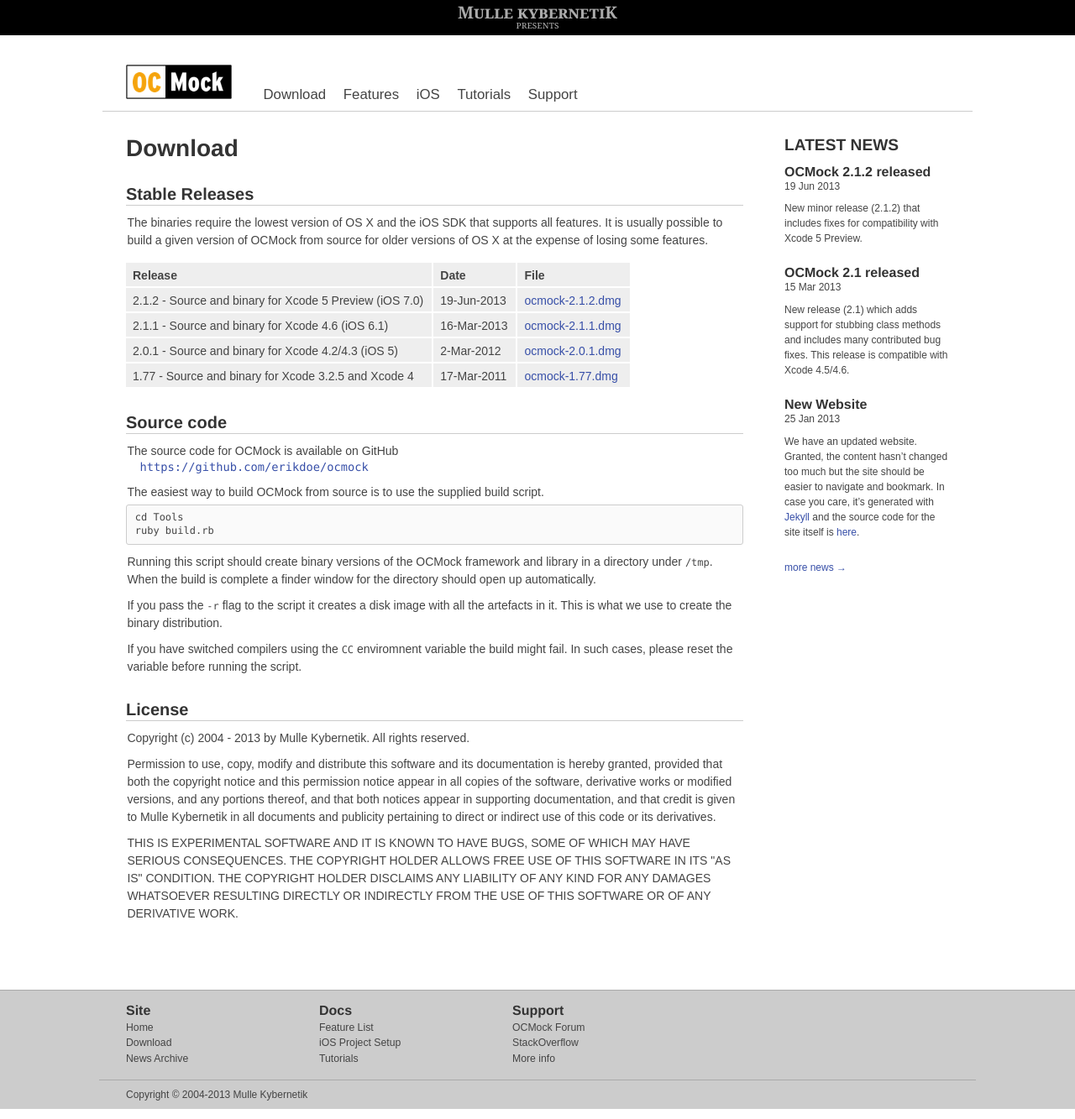
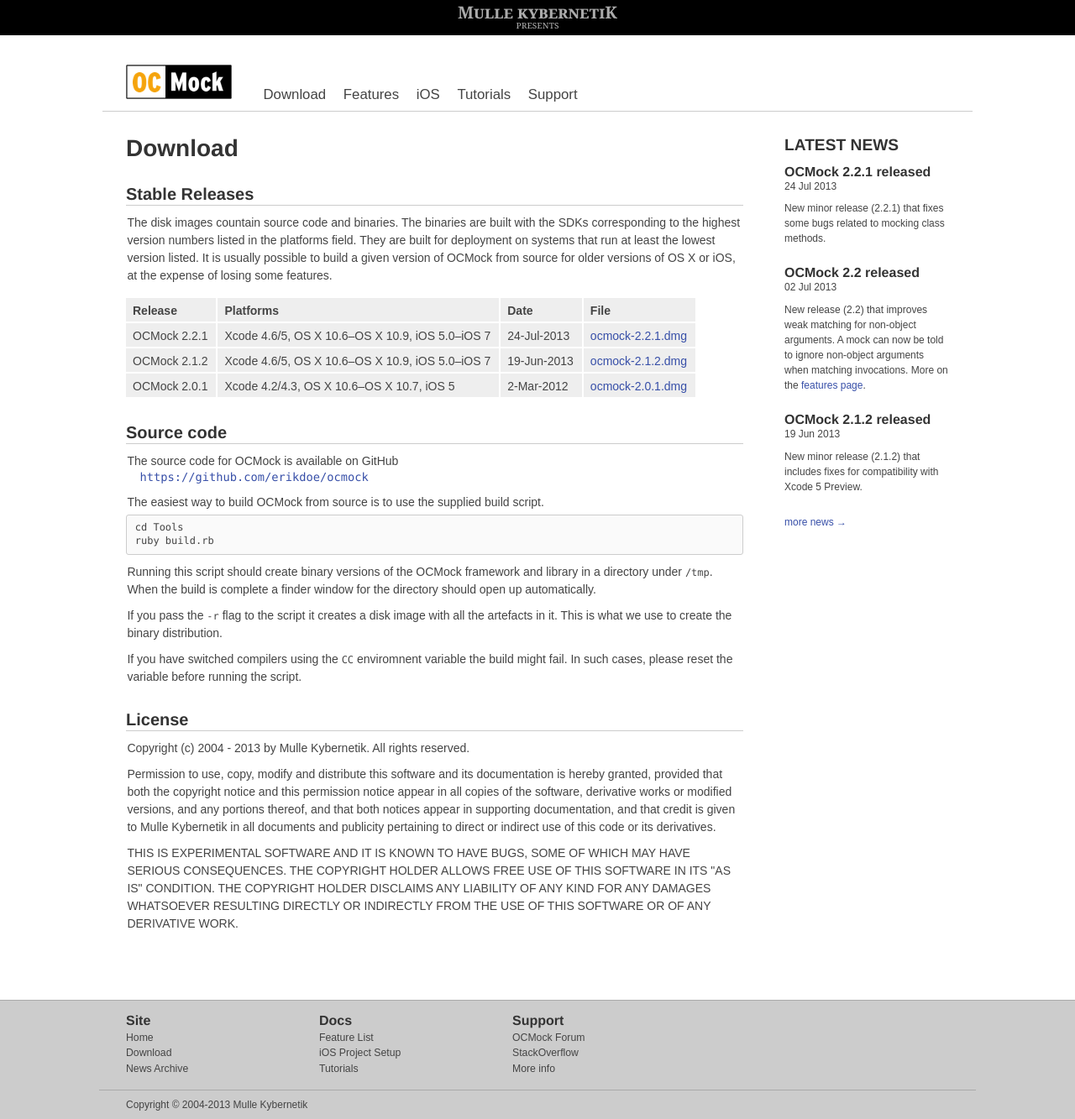
Before and after one commit to erikdoe/ocmock, a Jekyll site: the page built from download.html, in a window 1280 px wide. Shown: the whole page at 84% size. Built offline with Jekyll 4.4.1, drawn with Linux system fonts in a browser that asks for light colours; comment, search, counter and statistics services are not loaded.

Commit message:
OCMock 2.2/2.2.1 releases.

```diff
--- a/download.html
+++ b/download.html
@@ -11,63 +11,32 @@ published: true
 <h2>
 	Stable Releases
 </h2>
-<p>The binaries require the lowest version of OS X and the iOS SDK that supports all features. It is usually possible to build a given version of OCMock from source for older versions of OS X at the expense of losing some features.
+<p>The disk images countain source code and binaries. The binaries are built with the SDKs corresponding to the highest version numbers listed in the platforms field. They are built for deployment on systems that run at least the lowest version listed. It is usually possible to build a given version of OCMock from source for older versions of OS X or iOS, at the expense of losing some features.
 
 <table>
 	<tr>
-		<th>
-			Release
-		</th>
-		<th>
-			Date
-		</th>
-		<th>
-			File
-		</th>
+		<th>Release</th>
+		<th>Platforms</th>
+		<th>Date</th>
+		<th>File</th>
 	</tr>
 	<tr>
-		<td>
-			2.1.2 - Source and binary for Xcode 5 Preview (iOS 7.0)<br>
-		</td>
-		<td>
-			19-Jun-2013
-		</td>
-		<td>
-			<a href="{{ site.baseurl }}/downloads/ocmock-2.1.2.dmg">ocmock-2.1.2.dmg</a>
-		</td>
+		<td>OCMock 2.2.1</td>
+		<td>Xcode 4.6/5, OS X 10.6&ndash;OS X 10.9, iOS 5.0&ndash;iOS 7</td>
+		<td>24-Jul-2013</td>
+		<td><a href="{{ site.baseurl }}/downloads/ocmock-2.2.1.dmg">ocmock-2.2.1.dmg</a></td>
 	</tr>
 	<tr>
-		<td>
-			2.1.1 - Source and binary for Xcode 4.6 (iOS 6.1)
-		</td>
-		<td>
-			16-Mar-2013
-		</td>
-		<td>
-			<a href="{{ site.baseurl }}/downloads/ocmock-2.1.1.dmg">ocmock-2.1.1.dmg</a>
-		</td>
+		<td>OCMock 2.1.2</td>
+		<td>Xcode 4.6/5, OS X 10.6&ndash;OS X 10.9, iOS 5.0&ndash;iOS 7</td>
+		<td>19-Jun-2013</td>
+		<td><a href="{{ site.baseurl }}/downloads/ocmock-2.1.2.dmg">ocmock-2.1.2.dmg</a></td>
 	</tr>
 	<tr>
-		<td>
-			2.0.1 - Source and binary for Xcode 4.2/4.3 (iOS 5)
-		</td>
-		<td>
-			2-Mar-2012
-		</td>
-		<td>
-			<a href="{{ site.baseurl }}/downloads/ocmock-2.0.1.dmg">ocmock-2.0.1.dmg</a>
-		</td>
-	</tr>
-	<tr>
-		<td>
-			1.77 - Source and binary for Xcode 3.2.5 and Xcode 4
-		</td>
-		<td>
-			17-Mar-2011
-		</td>
-		<td>
-			<a href="{{ site.baseurl }}/downloads/ocmock-1.77.dmg">ocmock-1.77.dmg</a>
-		</td>
+		<td>OCMock 2.0.1</td>
+		<td>Xcode 4.2/4.3, OS X 10.6&ndash;OS X 10.7, iOS 5</td>
+		<td>2-Mar-2012</td>
+		<td><a href="{{ site.baseurl }}/downloads/ocmock-2.0.1.dmg">ocmock-2.0.1.dmg</a></td>
 	</tr>
 </table>
 <h2>
--- a/features.html
+++ b/features.html
@@ -25,12 +25,12 @@ nosidebar: true
 <h2>Stubs</h2>
 <pre><code>[[[mock stub] andReturn:aValue] someMethod:someArgument]</code></pre>
 <p>Tells the mock object that when <b>someMethod:</b> is called with <i>someArgument</i> it should return <i>aValue</i>.</p>
-<p>If the method returns a primitive type the return value must be wrapped as follows. It is not possible to pass primitive types directly.</p>
-<pre><code>[[[mock stub] andReturnValue:OCMOCK_VALUE((BOOL){YES})] someMethod:someArgument]</code></pre>
+<p>If the method returns a primitive type then <b>andReturnValue:</b> must be used with a value argument. It is not possible to pass primitive types directly.</p>
+<pre><code>[[[mock stub] andReturnValue:@YES] aMethodReturnABoolean:someArgument]</code></pre>
 
 <p>Values can also be returned in pass-by-reference arguments:</p>
 <pre><code>[[mock stub] someMethodWithReferenceArgument:[OCMArg setTo:anObject]]</code></pre>
-<div class="newfeature">
+<div class="newishfeature">
 <pre><code>[[mock stub] someMethodWithReferenceArgument:[OCMArg setToValue:OCMOCK_VALUE((int){aValue})]]</code></pre>
 </div>
 <p>In this case the mock object will set the reference that is passed to the method to <i>anObject</i> and <i>aValue</i>.</p>
@@ -61,7 +61,7 @@ If Objective-C blocks are available a block can be used to handle the invocation
 
 
 <h2>Class methods</h2>
-<div class="newfeature">
+<div class="newishfeature">
 <pre><code>[[[mock stub] andReturn:aValue] someClassMethod]</code></pre>
 <p>Tells the mock object that when <b>someClassMethod</b> is called on the class for which the mock object was created it should return <i>aValue</i>. This is the same syntax that is used to stub instance methods.</p>
 <p>In cases where a class method should be stubbed but the class also has an instance method with the same name as the class method, the intent to mock the class method must be made explicit:
@@ -75,10 +75,20 @@ If Objective-C blocks are available a block can be used to handle the invocation
 
 <h2>Argument constraints</h2>
 <pre><code>[[mock expect] someMethod:[OCMArg any]]</code></pre>
-<p>Tells the mock object that <b>someMethod:</b> should be called and it does not matter what the argument is. Pointers require special treatment:</p>
+<p>Tells the mock object that <b>someMethod:</b> should be called and it does not matter what the argument is. This only works for object arguments.</p>
+<p>Pointers and selectors require special treatment:</p>
 <pre><code>[[mock expect] someMethodWithPointerArgument:[OCMArg anyPointer]]</code></pre>
+<div class="newfeature">
+<pre><code>[[mock expect] someMethodWithSelectorArgument:[OCMArg anySelector]]</code></pre>
+</div>
+<div class="newfeature">
+<p>Arguments that are neither objects nor pointers or selectors cannot be ignored using an <i>any</i> placeholder (for details see this <a href="http://www.mulle-kybernetik.com/forum/viewtopic.php?f=4&t=72">forum thread</a>). It is possible, though, to tell the mock to ignore all non-object arguments in an invocation:
+<pre><code>[[[mock expect] ignoringNonObjectArgs] someMethodWithIntArgument:0]</code></pre>
+<p>In this case the mock will accept any invocation of <b>someMethodWithIntArgument:</b> no matter what argument is actually passed. If the method has object arguments as well as non-object arguments, the object arguments can still be constrained as usual using the methods on <b>OCMArg</b>.</p>
+</div>
 
-<p>Other constraints available are:</p>
+
+<p>Other constraints available for object arguments are:</p>
 <pre><code>[[mock expect] someMethod:[OCMArg isNil]]</code></pre>
 <pre><code>[[mock expect] someMethod:[OCMArg isNotNil]]</code></pre>
 <pre><code>[[mock expect] someMethod:[OCMArg isNotEqual:aValue]]</code></pre>
@@ -99,10 +109,8 @@ If Objective-C blocks are available a block can be used to handle the invocation
 <p>When a method is called on a mock object that has not been set up with either <b>expect</b> or <b>stub</b> the mock object will raise an exception. This fail-fast mode can be turned off by creating a "nice" mock:</p>
 <pre><code>id mock = [OCMockObject niceMockForClass:[SomeClass class]]</code></pre>
 
-<div class="newishfeature">
 <p>While nice mocks will simply ignore all unexpected methods it is possible to disallow specific methods:
 <pre><code>[[mock reject] someMethod]</code></pre>
-</div>
 
 <p>Note that in fail-fast mode, if the exception is ignored, it will be rethrown when verify is called. This makes it possible to ensure that unwanted invocations from notifications etc. can be detected.</p>
 
@@ -116,11 +124,9 @@ If Objective-C blocks are available a block can be used to handle the invocation
 <pre><code>id aMock = [OCMockObject partialMockForObject:anObject]</code></pre>
 <p>Creates a mock object that can be used in the same way as <i>anObject</i>. When a method that is not stubbed is invoked it will be forwarded to <i>anObject</i>. When a stubbed method is invoked using a reference to <i>anObject</i>, rather than the mock, it will still be handled by the mock.</p>
 
-<div class="newishfeature">
 <p>The real object can be returned to its original state, i.e. all stubs will be removed:
 <pre><code>[aMock stopMocking]</code></pre>
 <p>This is only necessary if the original state must be restored before the end of the test. The partial mock automatically calls <b>stopMocking</b> during its own deallocation.
-</div>
 
 <p>Note that currently partial mocks cannot be created for instances of toll-free bridged classes, e.g. NSString.</p>
 
```
Also changed, not shown: _posts/2013-07-02-ocmock-2.2-released.markdown (added, +10 -0 lines), _posts/2013-07-24-ocmock-2.2.1-released.markdown (added, +10 -0 lines).
